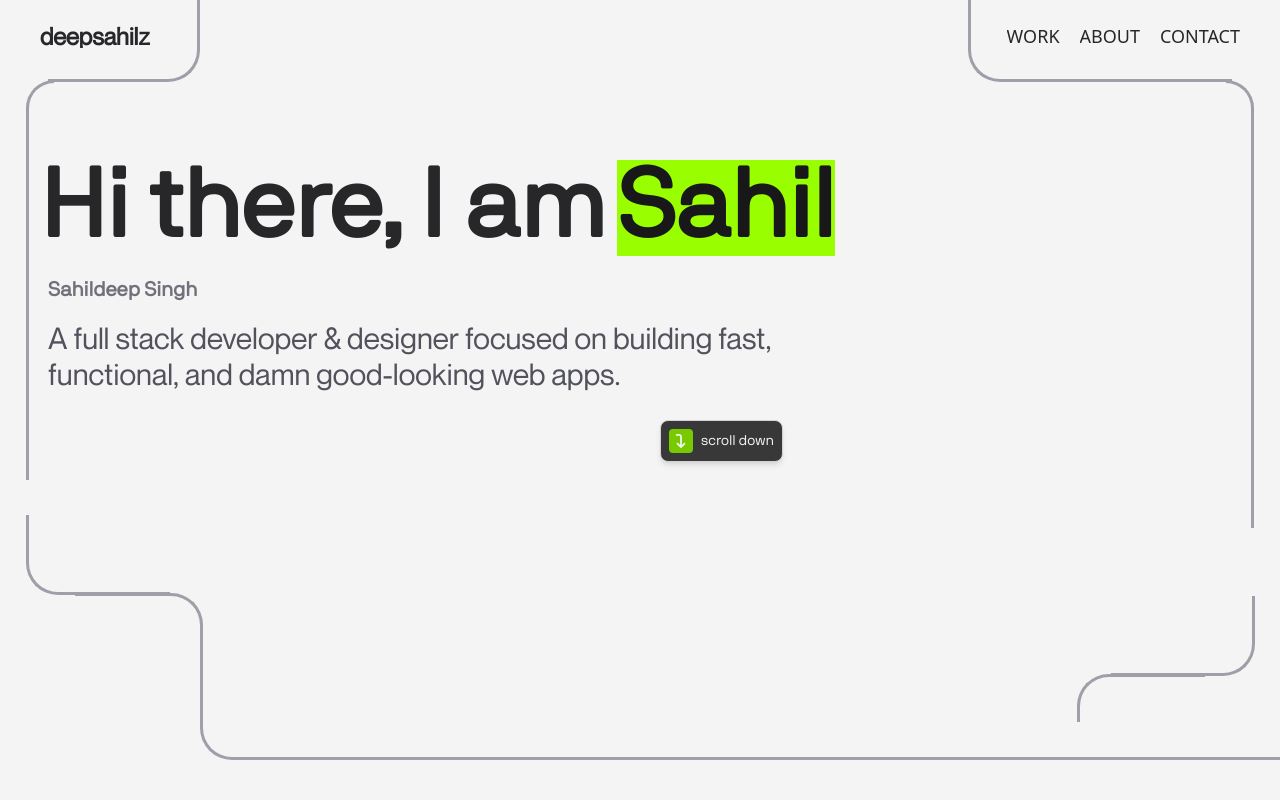
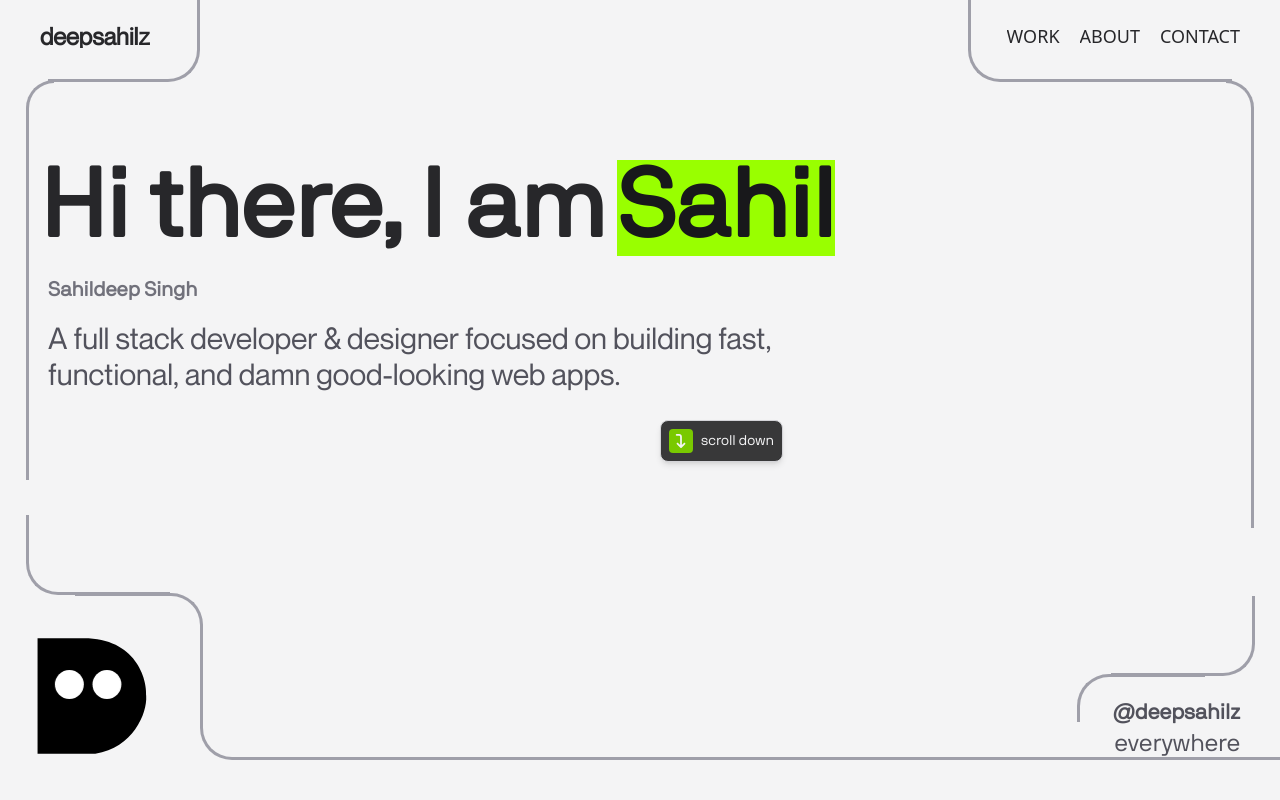
Before and after one commit to deepsahilz/deepsahilz-portfolio-reactjs, a React (Vite) app in the folder client/: page / in a window 1280 px wide. Shown: the top 800 px of the page. Built offline with nearby package versions, Linux system fonts and the light colour scheme.

Commit message:
minor adjustments

```diff
--- a/client/src/components/HeroSection.jsx
+++ b/client/src/components/HeroSection.jsx
@@ -1,4 +1,4 @@
-import React, { useEffect, useRef, useState } from 'react'
+import React, { useEffect, useRef } from 'react'
 import gsap from "gsap";
 import { FaArrowTurnDown } from "react-icons/fa6";
 
@@ -93,7 +93,7 @@ const HeroSection = () => {
       scroll down
     </div>
 
-    <div className='flex items-end w-full h-screen pt-20 px-6 md:px-10'>
+    <div className='flex items-end w-full md:h-screen pt-20 px-6 md:px-10'>
       <div className='relative h-full w-full'>
         <div className='w-full'>
           <div className='flex justify-between items-end'>
@@ -107,13 +107,13 @@ const HeroSection = () => {
               <h1 className='text-xl font-semibold font-nb mb-6 md:mb-4 md:ml-2 text-zinc-500 dark:text-zinc-400'>
                 Sahildeep Singh
               </h1>
-              <h1 className='text-3xl md:max-w-[48rem] font-neue text-zinc-600 dark:text-zinc-300 md:ml-2'>
+              <h1 className='text-3xl md:max-w-[48rem] mb-20 md:mb-0 font-neue text-zinc-600 dark:text-zinc-300 md:ml-2'>
                 A full stack developer & designer focused on building fast, functional, and damn good-looking web apps.
               </h1>
             </div>
           </div>
 
-          <div className='absolute bottom-10 text-right hidden md:visible right-0 w-full'>
+          <div className='absolute bottom-10 text-right hidden md:block right-0 w-full'>
             <div className='flex justify-between items-end'>
               <div className='w-[13rem] h-[13rem] -mb-10 -ml-10'>
                 <AnimatedD />
--- a/client/src/components/Navbar.jsx
+++ b/client/src/components/Navbar.jsx
@@ -23,7 +23,7 @@ const Navbar = () => {
   return (
     <div className={`fixed flex justify-center w-full z-50 transition-transform duration-300 ${showNavbar ? 'translate-y-0' : '-translate-y-full'}`}>
       <div className='rounded-xl w-full mix-blend-difference '>
-        <div className='flex justify-between items-center py-5 px-6 md:px-10 text-zinc-800'>
+        <div className='flex justify-between items-center py-5 px-6 md:px-10 text-zinc-800 dark:text-zinc-100'>
           <div onClick={() => navigate("/")} className='font-bold overflow-hidden relative h-7  cursor-pointer text-2xl font-neue'>
             <span className='block  transition-transform  duration-300 ease-in-out hover:-translate-y-full'>
                   <span className='block '>deepsahilz</span>
```
